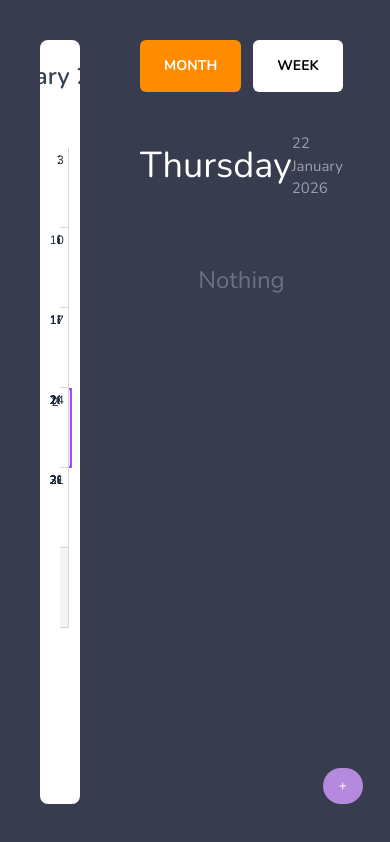
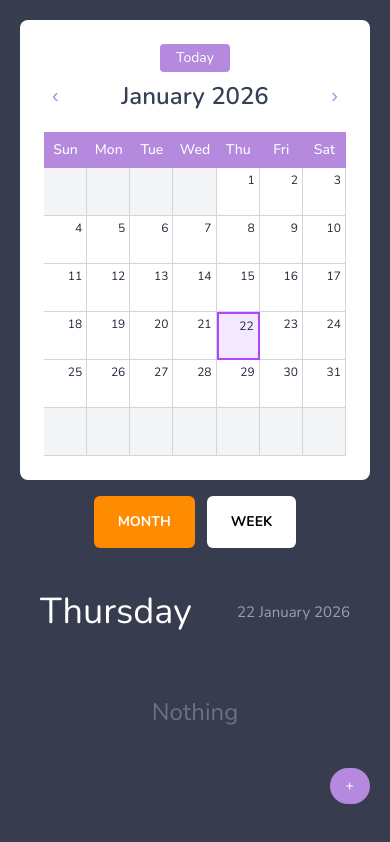
Before and after one commit to muropeko/22_01-calendar-task, a React (Vite) app: page / in a window 390 px wide. Built offline with nearby package versions, Linux system fonts and the light colour scheme.

Commit message:
feat: add responsive design

```diff
--- a/src/components/Calendar/Calendar.tsx
+++ b/src/components/Calendar/Calendar.tsx
@@ -10,7 +10,7 @@ export const Calendar = () => {
   const daysOfWeek = view === "week" ? getDaysOfWeek(selectedDate) : []
 
   return (
-    <div className="flex-1 bg-white rounded-lg flex flex-col overflow-hidden p-5 min-h-0">
+    <div className="flex-1 flex flex-col bg-white rounded-lg p-6 md:min-h-0">
       <CalendarHeader
         view={view}
         selectedDate={selectedDate}
--- a/src/components/Calendar/CalendarCell.tsx
+++ b/src/components/Calendar/CalendarCell.tsx
@@ -24,7 +24,7 @@ export const CalendarCell = ({ date }: Props) => {
     <div
       onClick={handleClick}
       className={cn(
-        "h-20 border-b border-r border-gray-300 p-1 flex flex-col cursor-pointer",
+        "border-b border-r border-gray-300 p-1 flex flex-col cursor-pointer",
         isCurrentMonth ? "bg-white text-gray-800" : "bg-gray-100 text-gray-400",
         isToday && "border-2 border-purple-500",
         isSelected && "bg-purple-100"
@@ -37,7 +37,7 @@ export const CalendarCell = ({ date }: Props) => {
           {cellEvents.map((e) => (
             <span
               key={e.id}
-              className="text-[10px] bg-purple-200 text-purple-800 rounded px-1 py-[px] truncate"
+              className="text-[10px] bg-purple-200 text-purple-800 rounded px-1 py-px break-words"
               title={e.title}
             >
               {e.title}
--- a/src/components/Calendar/CalendarHeader.tsx
+++ b/src/components/Calendar/CalendarHeader.tsx
@@ -18,21 +18,37 @@ export const CalendarHeader = ({ view, selectedDate, today, daysOfWeek}: Props)
 
   return (
     <div className="flex flex-col items-center gap-2 pb-5">
-      {!isSameDay(selectedDate, today) && (
+      {isSameDay(selectedDate, today) && (
         <button className="px-4 py-1 rounded bg-[#B489DE] text-white text-sm">Today</button>
       )}
 
-      <div className="flex items-center justify-center w-80 max-w-150">
-        <button onClick={onPrev} className="text-[#B489DE] text-2xl px-4 cursor-pointer">‹</button>
+      <div className="flex items-center justify-center w-full gap-2 sm:gap-4 flex-wrap">
+        <button
+          onClick={onPrev}
+          className="text-[#B489DE] text-xl sm:text-2xl px-2 sm:px-4 cursor-pointer"
+        >
+          ‹
+        </button>
 
-        <h1 className="text-2xl font-semibold text-gray-700 text-center flex-1">
-          { view === "month"
-            ? formatDate(selectedDate, "MMMM yyyy")
-            : `Week of ${formatDate(daysOfWeek[0])} – ${formatDate(daysOfWeek[daysOfWeek.length - 1])}`
-          }
-        </h1>
+        <div className="flex-1 text-center break-words">
+          {view === "month" ? (
+            <div className="text-2xl font-semibold text-gray-700">
+              {formatDate(selectedDate, "MMMM yyyy")}
+            </div>
+          ) : (
+            <div className="text-2xl font-semibold text-gray-700">
+              Week of {formatDate(daysOfWeek[0])} – {formatDate(daysOfWeek[daysOfWeek.length - 1])}
+            </div>
 
-        <button onClick={onNext} className="text-[#B489DE] text-2xl px-4 cursor-pointer">›</button>
+          )}
+        </div>
+
+        <button
+          onClick={onNext}
+          className="text-[#B489DE] text-xl sm:text-2xl px-2 sm:px-4 cursor-pointer"
+        >
+          ›
+        </button>
       </div>
     </div>
   );
--- a/src/components/Calendar/CalendarMonthView.tsx
+++ b/src/components/Calendar/CalendarMonthView.tsx
@@ -6,10 +6,16 @@ interface Props {
 }
 
 export const CalendarMonthView = ({ data }: Props) => {
+  const rows = 6
+  const gridTemplateRows = `repeat(${rows}, 1fr)`
+
   return (
-    <>
+    <div className="flex flex-col flex-1 min-h-0">
       <CalendarWeekdays />
-      <div className="grid grid-cols-7 gap-0">
+      <div
+        className="grid grid-cols-7 flex-1 min-h-0"
+        style={{ gridTemplateRows }}
+      >
         {data.map((cellDate) => (
           <CalendarCell
             key={cellDate?.toISOString()}
@@ -17,6 +23,6 @@ export const CalendarMonthView = ({ data }: Props) => {
           />
         ))}
       </div>
-    </>
+    </div>
   );
 };
--- a/src/components/Calendar/CalendarWeekView.tsx
+++ b/src/components/Calendar/CalendarWeekView.tsx
@@ -17,22 +17,23 @@ export const CalendarWeekView = ({ data, selectedDate, today, setSelectedDate }:
   const weekEvents = getByWeek(selectedDate)
 
   return (
-    <div className="overflow-auto">
+    <div className="overflow-auto min-h-0">
       <div className="grid grid-cols-8 border-t border-l border-gray-300">
         <div className="border-b border-r border-gray-300 h-10" />
 
         {data.map((day) => (
           <div
             key={day.toISOString()}
-            className="h-10 flex items-center justify-center bg-[#B489DE] text-white text-sm font-medium"
+            className="flex flex-col md:flex-row items-center justify-center bg-[#B489DE] text-white text-xs md:text-sm font-medium px-1 h-10 min-w-[40px] md:min-w-[60px]"
           >
-            {format(day, "EEE dd")}
+            <span className="leading-none pr-1">{format(day, "EEE")}, </span>
+            <span className="leading-none">{format(day, "dd")}</span>
           </div>
         ))}
 
         {HOURS.map((hour) => (
           <React.Fragment key={hour}>
-            <div className="border-b border-r border-gray-300 h-12 px-2 text-xs text-gray-500 flex justify-center items-center">
+            <div className="border-b border-r border-gray-300 h-8 md:h-10 px-2 text-xs text-gray-500 flex justify-center items-center min-w-[20px] md:min-w-[60px]">
               {formatHour(hour)}
             </div>
 
@@ -45,10 +46,7 @@ export const CalendarWeekView = ({ data, selectedDate, today, setSelectedDate }:
               );
 
               const cellEvents = weekEvents.filter((e) =>
-                isWithinInterval(cellTime, {
-                  start: e.start,
-                  end: e.end,
-                })
+                isWithinInterval(cellTime, { start: e.start, end: e.end })
               );
 
               const isToday = isSameDay(day, today);
@@ -59,7 +57,7 @@ export const CalendarWeekView = ({ data, selectedDate, today, setSelectedDate }:
                   key={day.toISOString() + hour}
                   onClick={() => setSelectedDate(day)}
                   className={cn(
-                    "border-b border-r border-gray-300 h-12 p-1 cursor-pointer relative",
+                    "border-b border-r border-gray-300 h-8 md:h-10 p-1 cursor-pointer relative min-w-10 md:min-w-15",
                     isToday && "border-2 border-purple-500",
                     isSelected && "bg-purple-100"
                   )}
@@ -67,7 +65,7 @@ export const CalendarWeekView = ({ data, selectedDate, today, setSelectedDate }:
                   {cellEvents.map((e) => (
                     <span
                       key={e.id}
-                      className="absolute top-1 left-1 text-[10px] bg-purple-200 text-purple-800 rounded px-1 py-px truncate"
+                      className="absolute top-1 left-1 text-[10px] bg-purple-200 text-purple-800 rounded px-1 py-px wrap-break-word"
                     >
                       {e.title}
                     </span>
--- a/src/components/Sidebar/EventItem.tsx
+++ b/src/components/Sidebar/EventItem.tsx
@@ -9,7 +9,7 @@ interface Props {
 
 export const EventItem = ({ event, onEdit, onDelete }: Props) => {
   return (
-    <div className="flex justify-between items-center p-4 border border-white/10 hover:bg-white/5 transition-colors duration-200 cursor-pointer">
+    <div className="flex justify-between items-center gap-10 p-4 border border-white/10 hover:bg-white/5 transition-colors duration-200 cursor-pointer">
       <div>
         <h2 className="font-semibold text-2xl text-white">{event.title}</h2>
         <p className="text-gray-400 text-sm">
--- a/src/components/Sidebar/Sidebar.tsx
+++ b/src/components/Sidebar/Sidebar.tsx
@@ -7,10 +7,10 @@ export const Sidebar = () => {
   const { isOpen, open, close } = useModal();
 
   return (
-    <div className="w-120 flex flex-col max-h-screen gap-4">
+    <div className="flex flex-col max-h-screen gap-5 h-full">
       <SidebarTabs />
 
-      <div className="flex flex-col flex-1 min-h-0">
+      <div className="flex flex-col flex-1 min-h-0 pb-5 lg:p-0">
         <SidebarHeader />
 
         <div className="flex-1 min-h-0 overflow-y-auto">
@@ -21,6 +21,7 @@ export const Sidebar = () => {
           <Button onClick={open} rounded >+</Button>
         </div>
       </div>
+
       <AddModalTemplate isOpen={isOpen} onClose={close} />
     </div>
   );
--- a/src/components/Sidebar/SidebarEventList.tsx
+++ b/src/components/Sidebar/SidebarEventList.tsx
@@ -24,9 +24,9 @@ export const SidebarEventList = () => {
   };
 
   return (
-    <div className="flex-1 overflow-y-auto flex flex-col gap-3 px-3">
+    <div className="flex-1 flex flex-col gap-3 min-h-0">
       {dayEvents.length > 0 ? (
-        dayEvents.map(event => (
+        dayEvents.map((event) => (
           <EventItem
             key={event.id}
             event={event}
@@ -35,25 +35,15 @@ export const SidebarEventList = () => {
           />
         ))
       ) : (
-        <h1 className="mt-10 text-center text-2xl text-gray-500">
-          Nothing
-        </h1>
+        <h1 className="my-10 text-center text-2xl text-gray-500">Nothing</h1>
       )}
 
       {modalType === "edit" && activeEvent && (
-        <EditModalTemplate
-          isOpen
-          onClose={closeModal}
-          event={activeEvent}
-        />
+        <EditModalTemplate isOpen onClose={closeModal} event={activeEvent} />
       )}
 
       {modalType === "delete" && activeEvent && (
-        <DeleteModalTemplate
-          isOpen
-          onClose={closeModal}
-          event={activeEvent}
-        />
+        <DeleteModalTemplate isOpen onClose={closeModal} event={activeEvent} />
       )}
     </div>
   );
--- a/src/components/Sidebar/SidebarHeader.tsx
+++ b/src/components/Sidebar/SidebarHeader.tsx
@@ -5,7 +5,7 @@ export const SidebarHeader = () => {
   const { selectedDate } = useCalendarContext();
 
   return (
-    <div className="flex justify-between items-center px-5 py-6">
+    <div className="flex justify-between items-center px-5 py-6 gap-2">
       <h1 className="text-4xl text-white">{format(selectedDate, "EEEE")}</h1>
       <span className="text-gray-400">{format(selectedDate, "d MMMM yyyy")}</span>
     </div>
--- a/src/page/CalendarPage.tsx
+++ b/src/page/CalendarPage.tsx
@@ -2,9 +2,15 @@ import { Calendar, Sidebar } from "../components";
 
 export const CalendarPage = () => {
   return (
-    <div className="h-screen overflow-hidden flex gap-10 p-10">
-      <Calendar />
-      <Sidebar />
+    <div className="h-screen flex flex-col lg:flex-row gap-4 min-w-0 p-5">
+
+      <div className="flex-1 flex flex-col min-w-0">
+        <Calendar />
+      </div>
+      <div className="flex flex-col ">
+        <Sidebar />
+      </div>
+
     </div>
   );
 };
```
